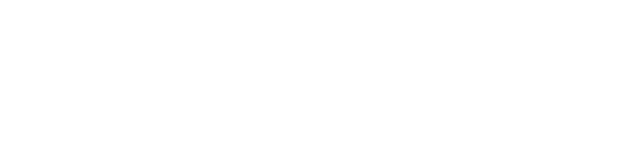
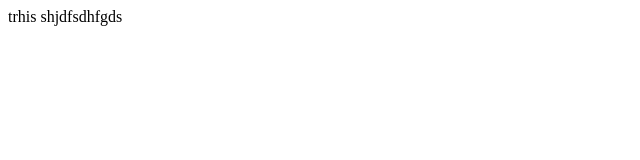
Before and after one commit to 3salaz/gh-programming-day1, a plain HTML site: page index.html in a window 1280 px wide. Shown: the whole page, without its empty margins (0-640 px from the left). Drawn offline with Linux system fonts and the light colour scheme.

Commit message:
added giberish

```diff
--- a/index.html
+++ b/index.html
@@ -7,5 +7,6 @@
 <title>Erik Salazar</title>
 </head>
 <body>
+    trhis shjdfsdhfgds
 </body>
 </html>
```
